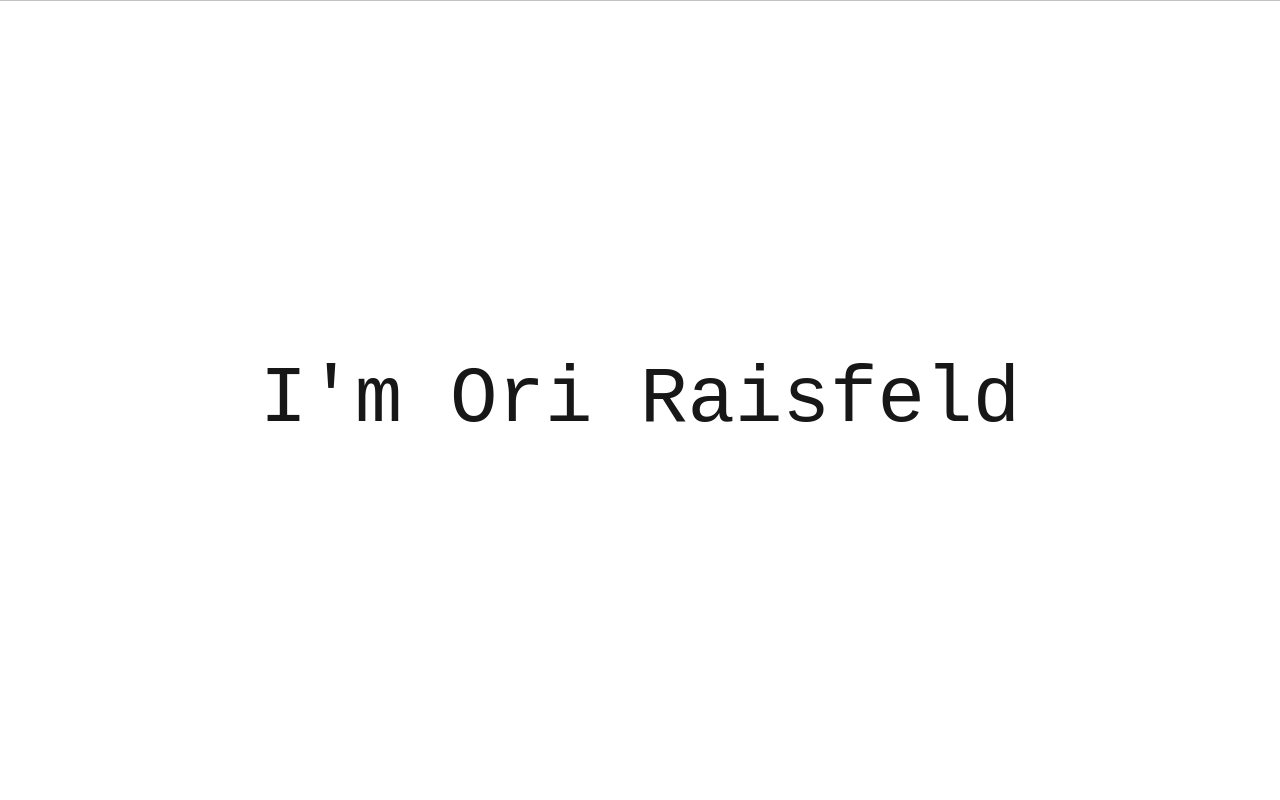
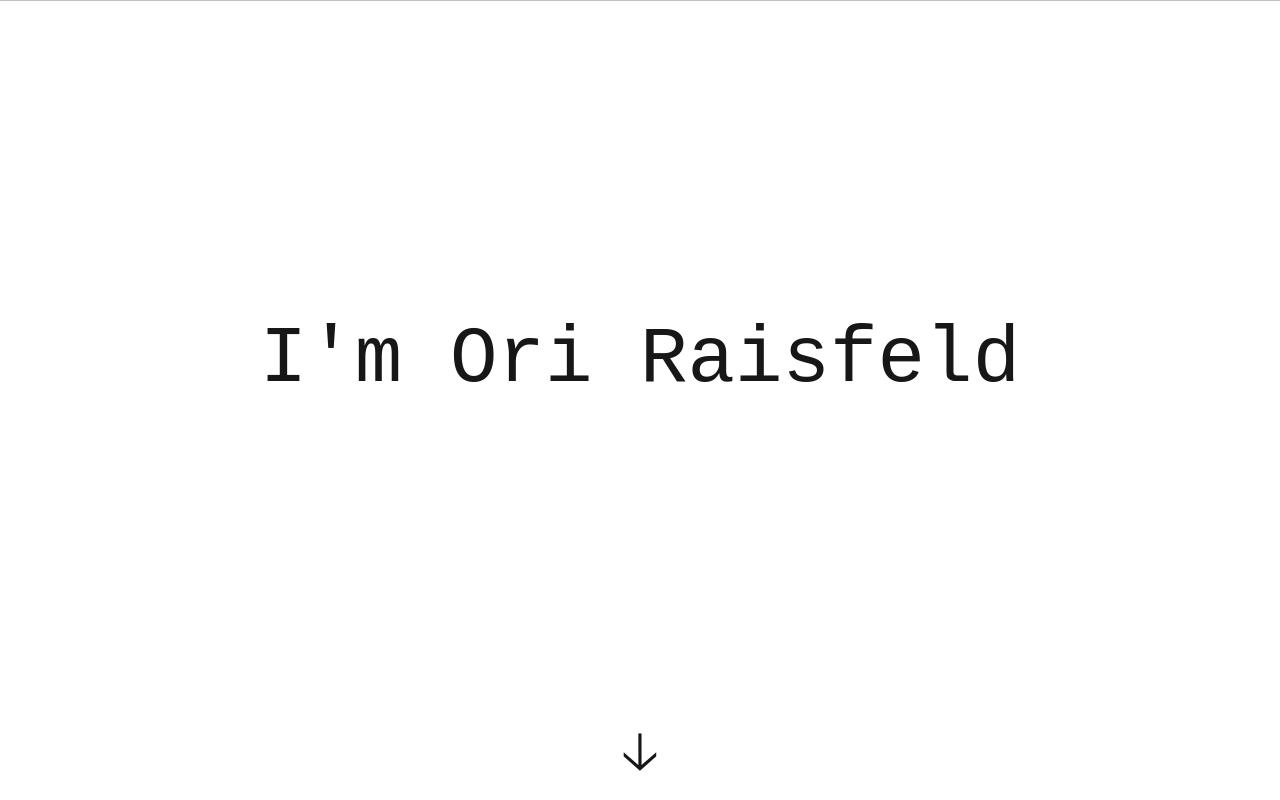
Before and after one commit to raisfeld-ori/ori-raisfeld, a Next.js app: page / in a window 1280 px wide. Built offline with nearby package versions, Linux system fonts and the light colour scheme.

Commit message:
completed main hero

```diff
--- a/package.json
+++ b/package.json
@@ -9,6 +9,7 @@
     "lint": "next lint"
   },
   "dependencies": {
+    "gsap": "^3.12.5",
     "lucide-react": "^0.445.0",
     "next": "14.2.13",
     "react": "^18",
--- a/src/app/layout.tsx
+++ b/src/app/layout.tsx
@@ -13,7 +13,7 @@ export default function RootLayout({
 }>) {
   return (
     <html lang="en">
-      <body className="h-screen w-screen">
+      <body className="h-screen w-screen overflow-y-scroll">
         {children}
       </body>
     </html>
--- a/src/app/page.css
+++ b/src/app/page.css
@@ -2,13 +2,16 @@
     height: 100vh;
     width: 100vw;
     display: flex;
-    justify-content: center;
+    flex-direction: column;
+    justify-content:flex-end;
     align-items: center;
 }
 
 .main_text{
     text-align: center;
     font-size: 3em;
+    margin-bottom: auto;
+    margin-top: auto;
     text-shadow:
     0 0 2px rgba(255, 255, 255, 0.8),
     0 0 6px rgba(255, 255, 255, 0.6),
@@ -19,5 +22,21 @@
     background-color: black;
     position: fixed;
     transition: transform 1s ease-out;
+    z-index: 100;
     width: 100svw;
 }
+
+.arrow{
+    text-align: center;
+    font-size: 2em;
+    animation: bop 2s infinite ease-in-out;
+    text-shadow:
+    0 0 1px rgba(255, 255, 255, 0.8),
+    0 0 1px rgba(255, 255, 255, 0.6),
+    0 0 7px rgba(255, 255, 255, 0.4);
+}
+
+@keyframes bop {
+    0%{transform: translateY(0);}
+    50%{transform: translateY(-10px);}
+}
--- a/src/app/page.tsx
+++ b/src/app/page.tsx
@@ -13,11 +13,9 @@ export default function Home() {
     "I'm a fullstack developer",
     "extra"
   ];
-  const letters = "ABCDEFGHIJKLMNOPQRSTUVWXYZ";
   const [part, set_part] = useState(-1);
   const [text, set_text] = useState("");
   const [started, set_started] = useState(false);
-
   useEffect(() => {
     setTimeout(() => {
       if (part == parts.length) {return}
@@ -65,6 +63,7 @@ export default function Home() {
       <main>
         <section className="hero">
           <h1 className="main_text">{text}</h1>
+          <div className="arrow">🡣</div>
         </section>
         <section className="hero">
         </section>
```
Also changed, not shown: 1 other file (tests, documents, lock files or other folders).
